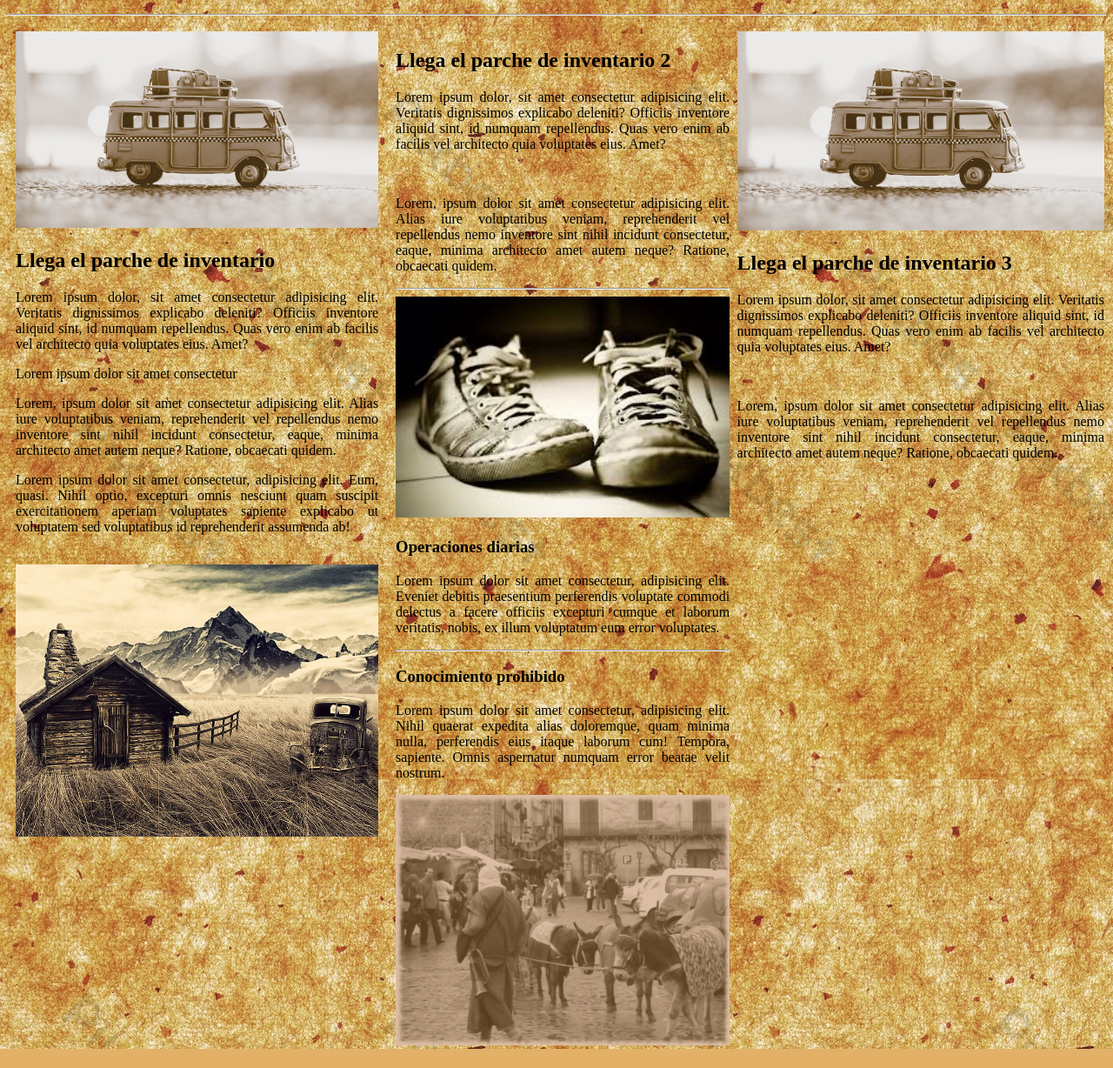
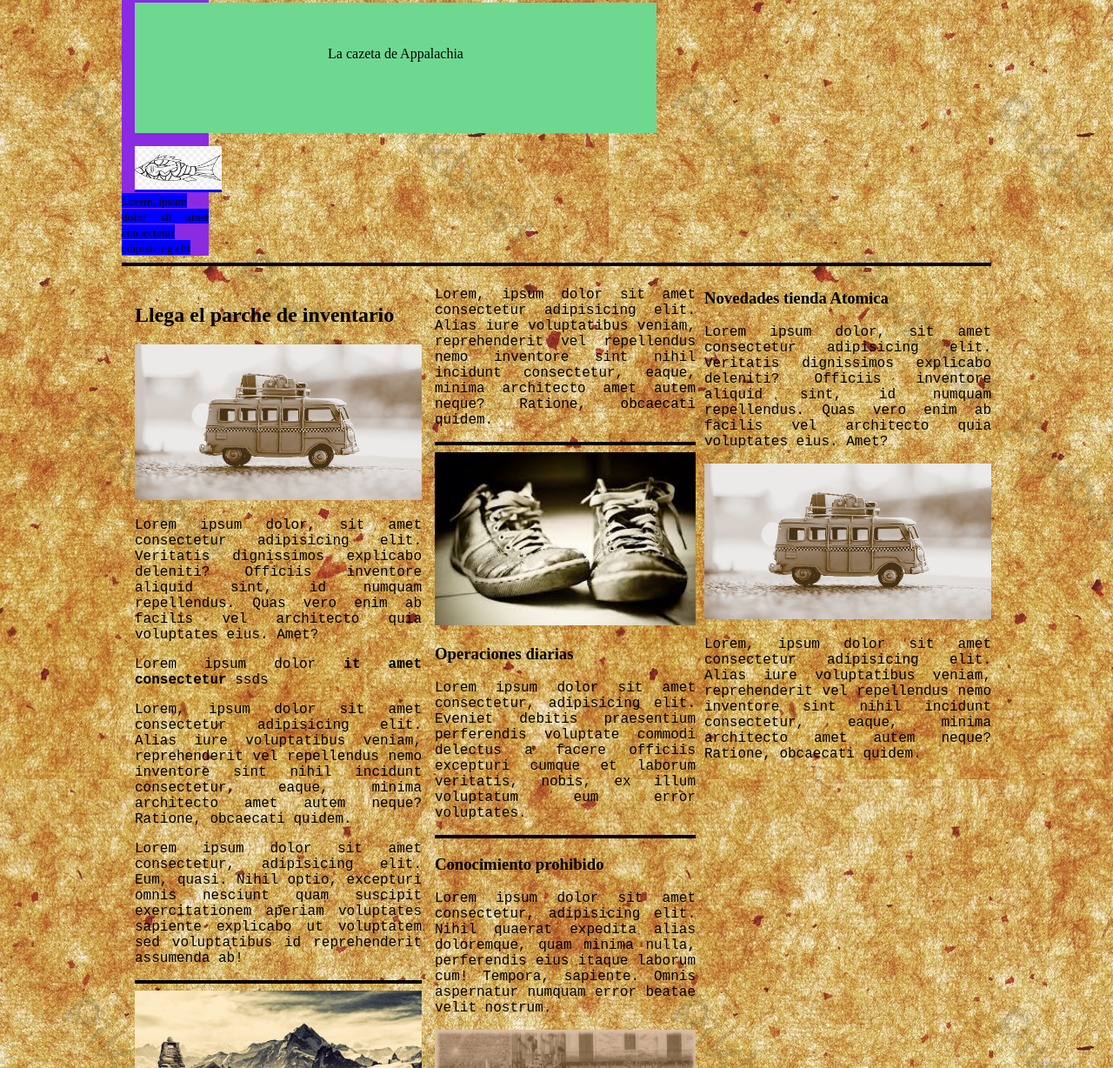
Before and after one commit to Muertoparado/periodico, a plain HTML site: page index.html in a window 1280 px wide. Shown: the part 154-1382 px from the top of the page at 87% size. Before the commit the page ends 1360 px from the top, so only its background shows below. Drawn offline with Linux system fonts and the light colour scheme.

Commit message:
arreglo body

```diff
--- a/index.html
+++ b/index.html
@@ -1,5 +1,6 @@
 <!DOCTYPE html>
 <html lang="en">
+
 <head>
   <meta charset="UTF-8" />
   <meta http-equiv="X-UA-Compatible" content="IE=edge" />
@@ -7,40 +8,41 @@
   <link rel="stylesheet" href="style.css" />
   <title>Document</title>
 </head>
+
 <body>
+
+
+<div class="body">
+
   <header>
     <div class="box-head1">
-        <img src="img/atomo.png">
-        <small>Lorem, ipsum <br>
-        dolor sit amet consectetur <br>
+      <img src="img/atomo.png" />
+      <small>Lorem, ipsum <br />
+        dolor sit amet consectetur <br />
         adipisicing elit</small>
-
     </div>
-      <div class="box-head2">
-        La cazeta de Appalachia
-
-      </div>
+    <div class="box-head2">La cazeta de Appalachia</div>
     <div class="box-head3">
-        <img src="img/png-transparent-fish-symbol-vector-no-background-transparent-background-shape-graphics-black-exotic-swimming-thumbnail.png">
-        <small>Lorem, ipsum <br>
-        dolor sit amet consectetur <br>
+      <img
+        src="img/png-transparent-fish-symbol-vector-no-background-transparent-background-shape-graphics-black-exotic-swimming-thumbnail.png" />
+      <small>Lorem, ipsum <br />
+        dolor sit amet consectetur <br />
         adipisicing elit</small>
-
     </div>
   </header>
-    <hr />
-    <section>
-      <div class="text-content ">
+  <hr>
+
+  <div class="text-content">
+
+    <h2>Llega el parche de inventario</h2>
     <img src="img/sepia-touch-of-retro.jpg" />
-
-        <h1>Llega el parche de inventario</h1>
     <p>
       Lorem ipsum dolor, sit amet consectetur adipisicing elit. Veritatis
       dignissimos explicabo deleniti? Officiis inventore aliquid sint, id
       numquam repellendus. Quas vero enim ab facilis vel architecto quia
       voluptates eius. Amet?
     </p>
-        <p>Lorem ipsum dolor sit amet consectetur</p>
+    <p>Lorem ipsum dolor  <strong>it amet consectetur </strong>ssds</p>
 
     <p>
       Lorem, ipsum dolor sit amet consectetur adipisicing elit. Alias iure
@@ -54,44 +56,47 @@
       aperiam voluptates sapiente explicabo ut voluptatem sed voluptatibus
       id reprehenderit assumenda ab!
     </p>
-        <br />
+    <hr>
     <img src="img/cabin-fence-filter-mountain-wallpaper-preview.jpg" />
   </div>
   <div class="text-content box2">
-        <h1>Llega el parche de inventario 2</h1>
+    <p>
+      Lorem, ipsum dolor sit amet consectetur adipisicing elit. Alias iure
+      voluptatibus veniam, reprehenderit vel repellendus nemo inventore sint
+      nihil incidunt consectetur, eaque, minima architecto amet autem neque?
+      Ratione, obcaecati quidem.
+    </p>
+    <hr />
+    <img src="img/images.jpeg" />
+    <h3>Operaciones diarias</h3>
+    <p>
+      Lorem ipsum dolor sit amet consectetur, adipisicing elit. Eveniet
+      debitis praesentium perferendis voluptate commodi delectus a facere
+      officiis excepturi cumque et laborum veritatis, nobis, ex illum
+      voluptatum eum error voluptates.
+    </p>
+    <hr />
+    <h3>Conocimiento prohibido</h3>
+    <p>
+      Lorem ipsum dolor sit amet consectetur, adipisicing elit. Nihil
+      quaerat expedita alias doloremque, quam minima nulla, perferendis eius
+      itaque laborum cum! Tempora, sapiente. Omnis aspernatur numquam error
+      beatae velit nostrum.
+    </p>
+    <img src="img/qw.jpg" />
+  </div>
+  <div class="text-content box3">
+    <h3>Novedades tienda Atomica</h3>
     <p>
       Lorem ipsum dolor, sit amet consectetur adipisicing elit. Veritatis
       dignissimos explicabo deleniti? Officiis inventore aliquid sint, id
       numquam repellendus. Quas vero enim ab facilis vel architecto quia
       voluptates eius. Amet?
     </p>
-        <br />
-        <p>
-          Lorem, ipsum dolor sit amet consectetur adipisicing elit. Alias iure
-          voluptatibus veniam, reprehenderit vel repellendus nemo inventore sint
-          nihil incidunt consectetur, eaque, minima architecto amet autem neque?
-          Ratione, obcaecati quidem.
-        </p>
-        <hr>
-        <img src="img/images.jpeg">
-        <h3>Operaciones diarias</h3>
-        <p>Lorem ipsum dolor sit amet consectetur, adipisicing elit. Eveniet debitis praesentium perferendis voluptate commodi delectus a facere officiis excepturi cumque et laborum veritatis, nobis, ex illum voluptatum eum error voluptates.</p>
-        <hr>
-        <h3>Conocimiento prohibido</h3>
-        <p>Lorem ipsum dolor sit amet consectetur, adipisicing elit. Nihil quaerat expedita alias doloremque, quam minima nulla, perferendis eius itaque laborum cum! Tempora, sapiente. Omnis aspernatur numquam error beatae velit nostrum.</p>
-        <img src="img/qw.jpg">
-      </div>
-      <div class="text-content box3 ">
+
     <img src="img/sepia-touch-of-retro.jpg" />
 
-        <h1>Llega el parche de inventario 3</h1>
-        <p>
-          Lorem ipsum dolor, sit amet consectetur adipisicing elit. Veritatis
-          dignissimos explicabo deleniti? Officiis inventore aliquid sint, id
-          numquam repellendus. Quas vero enim ab facilis vel architecto quia
-          voluptates eius. Amet?
-        </p>
-        <br />
+    <br/>
     <p>
       Lorem, ipsum dolor sit amet consectetur adipisicing elit. Alias iure
       voluptatibus veniam, reprehenderit vel repellendus nemo inventore sint
@@ -99,6 +104,15 @@
       Ratione, obcaecati quidem.
     </p>
   </div>
-    </section>
+  <footer>
+    <div>
+      <img src="img/pngegg.png">
+    </div>
+    <div> <img src="img/clipart18171.png" class="imgx"></div>
+
+  </footer>
+</div>
+
 </body>
+
 </html>
--- a/style.css
+++ b/style.css
@@ -2,53 +2,63 @@ body{
 
     background-color: rgb(226, 177, 103);
     background-image: url(img/vintage-old-paper-texture-background_6225192.webp);
-
 }
 
 header{
+
+position: relative;
+background-color: blueviolet;
 display: inline-block;
 }
 header, img{
     width: 100px;
 }
-/* .px-img{
-    width: 200px;
-
-} */
+.body{
+    position: relative;
+    width: 1000px;
+    margin: 0 auto;
+}
+hr{
+    border: 2px solid;
+    color: #000;
+}
+div{
+    width: 30%;
+    margin: 15px;
+    text-align: justify;
+}
+p{
+    font-family:'Courier New', Courier, monospace;
+}
 .box-head1{
-    display: inline-block;
+    display: inline;
     position: relative;
     background-color: blue;
     text-align: center;
 }
 .box-head2{
-    position:absolute;
+    position:relative;
     background-color: rgb(110, 216, 145);
     text-align: center;
     bottom: 0;
     top: 0;
-    right: 0;
-    width: 50%;
-    height: 10%;
-    display: inline-block;
+   /*  right: 36rem; */
+    width: 500px;
+    height: 50px;
+    padding: 50px;
+
 
 }
 .box-head3{
-    right: 0;
-    top: 0;
-    position: absolute;
+
+    position: relative;
     background-color: blue;
     text-align: center;
-    /* display:inline */;
+    display:inline ;
+    right: 0;
+
 
 }
-div{
-    margin: 10px;
-    text-align: justify;
-}
-/* section{
-    max-width: 50%;
-} */
 
 .text-content{
     width: 33%;
@@ -62,8 +72,15 @@ div{
     position: absolute;
     display: inline-block;
     width: 30%;
+    margin: auto;
 }
 .box3{
     right: 0;
     position: absolute;
+    margin:auto;
 }
+ footer, .imgx{
+    width: 300px;
+    margin: auto;
+
+ }
```
Also changed, not shown: img/clipart18171.png (added), img/pngegg (copy).png (added), img/pngegg.png (added), 1 other file. Lines whose indentation alone changed are shown as unchanged.
